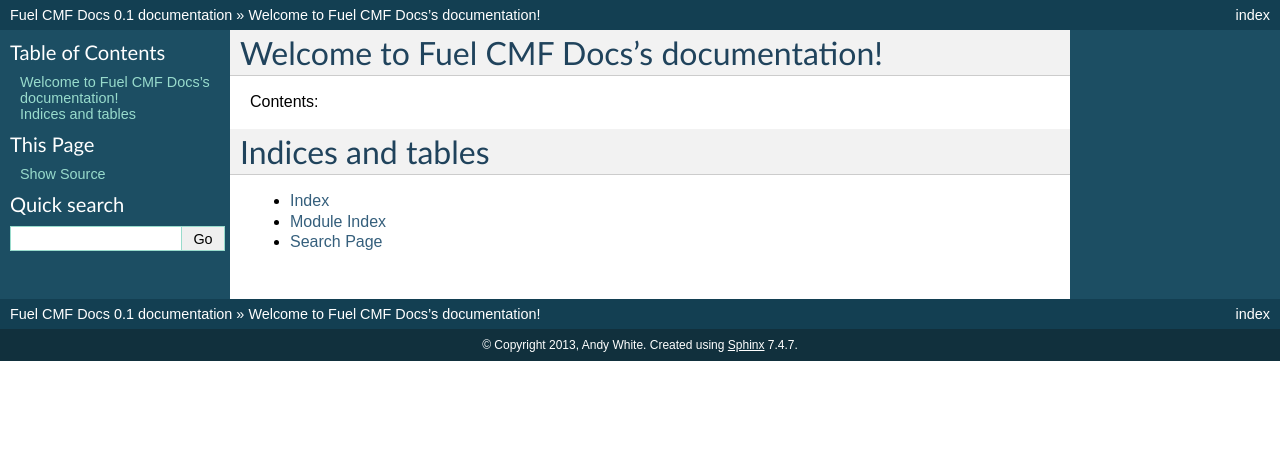
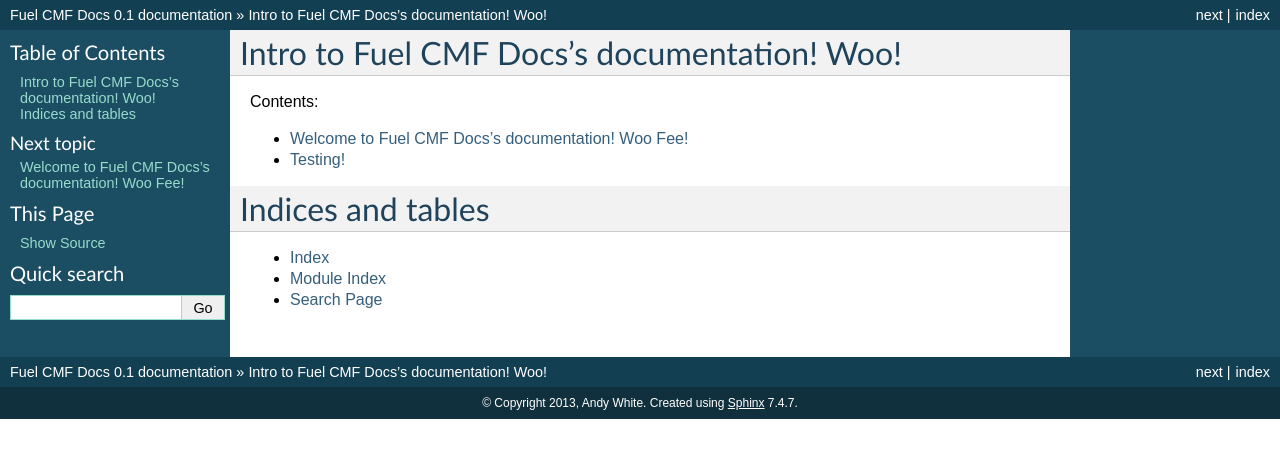
Before and after one commit to soundintheory/fuel-cmf-docs, a Sphinx documentation site: the page built from docs/index.rst, in a window 1280 px wide. Shown: the top 458 px of the page. Built offline with Sphinx 7.4.7, drawn with Linux system fonts in a browser that asks for light colours.

Commit message:
added some basics to get going with

```diff
--- a/docs/index.rst
+++ b/docs/index.rst
@@ -3,13 +3,16 @@
    You can adapt this file completely to your liking, but it should at least
    contain the root `toctree` directive.
 
-Welcome to Fuel CMF Docs's documentation!
-=========================================
+Intro to Fuel CMF Docs's documentation! Woo!
+============================================
 
 Contents:
 
 .. toctree::
    :maxdepth: 2
+
+   pages/Introduction
+   pages/test
 
 
 
--- /dev/null
+++ b/docs/pages/Introduction.rst
@@ -0,0 +1,10 @@
+.. Fuel CMF Docs documentation master file, created by
+   sphinx-quickstart on Fri Jan 25 03:05:09 2013.
+   You can adapt this file completely to your liking, but it should at least
+   contain the root `toctree` directive.
+
+Welcome to Fuel CMF Docs's documentation! Woo Fee!
+==================================================
+
+Contents:
+ This is the file
--- /dev/null
+++ b/docs/pages/test.rst
@@ -0,0 +1,2 @@
+Testing!
+========
```
